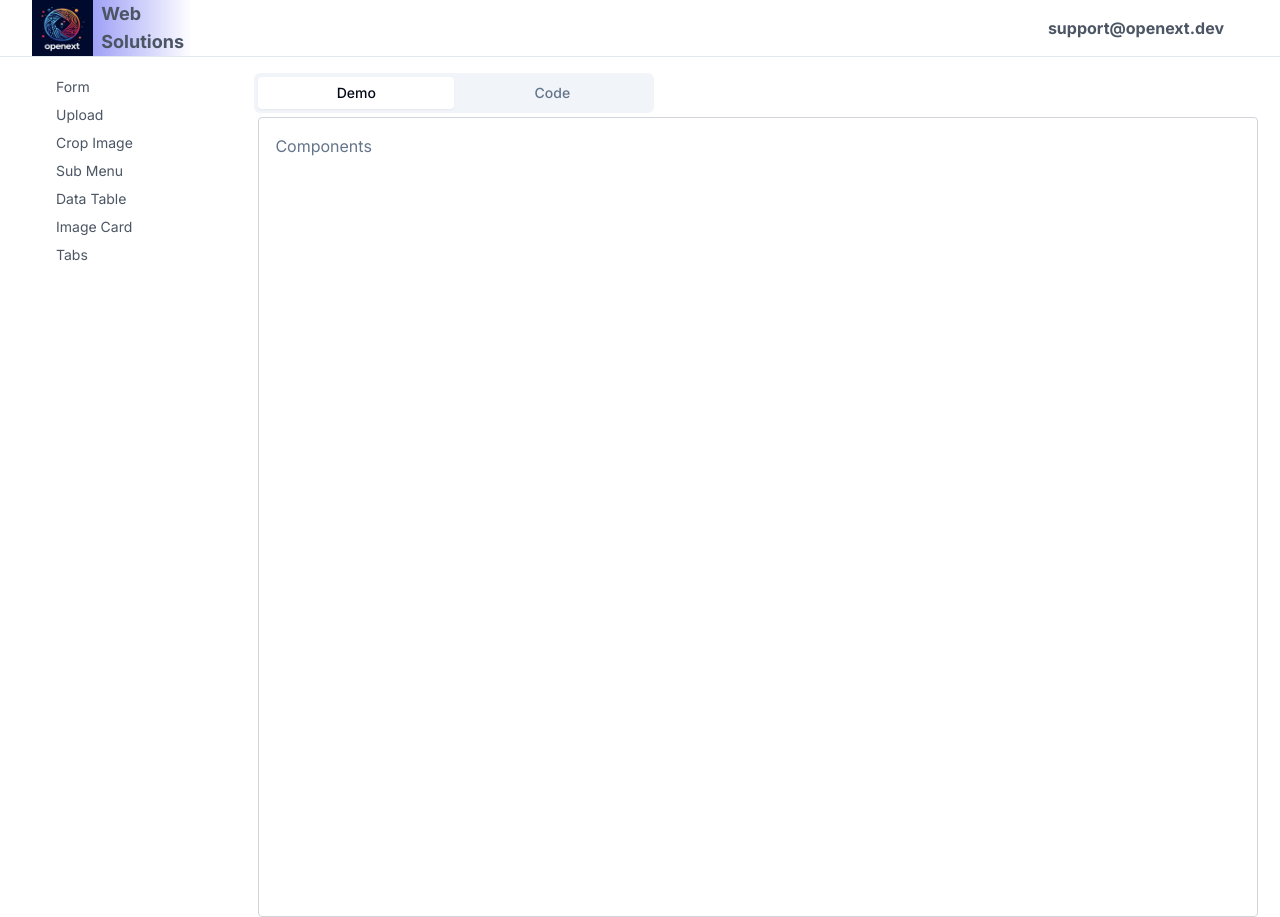
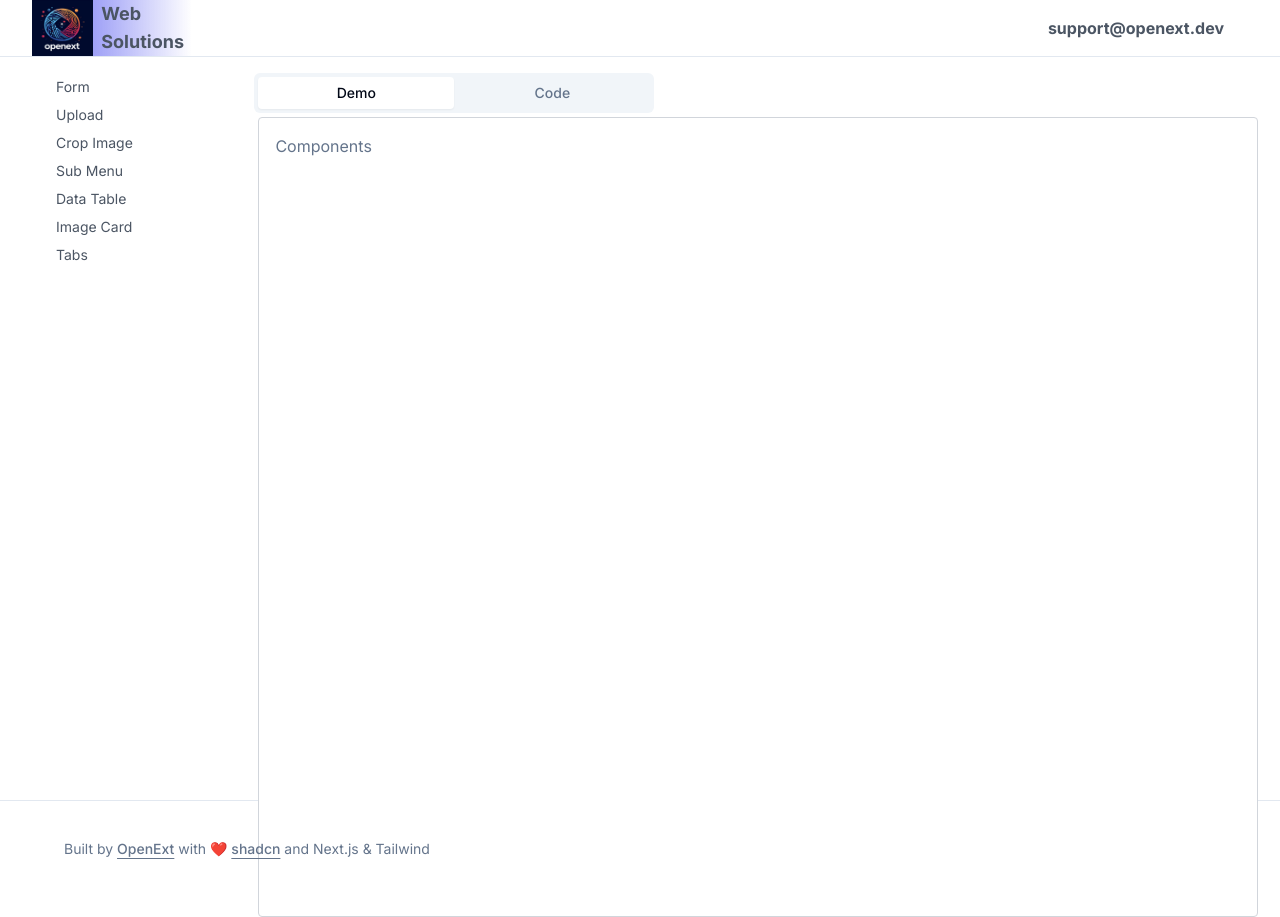
Before and after one commit to OpenExt-Labs/admin-panel-kit, a Next.js app: page / in a window 1280 px wide. Built offline with nearby package versions, Linux system fonts and the light colour scheme.

Commit message:
add footer

```diff
--- a/src/app/layout.tsx
+++ b/src/app/layout.tsx
@@ -2,6 +2,7 @@ import type { Metadata } from 'next'
 import { Inter } from 'next/font/google'
 import './globals.css'
 import Navbar from '@/components/common/nav-bar'
+import Footer from '@/components/common/footer'
 
 const inter = Inter({ subsets: ['latin'] })
 
@@ -21,6 +22,7 @@ export default function RootLayout({
         <Navbar>
           {children}
         </Navbar>
+        <Footer />
       </body>
     </html>
   )
--- /dev/null
+++ b/src/components/common/footer.tsx
@@ -0,0 +1,21 @@
+import Link from 'next/link';
+import React from "react";
+
+export default function Footer() {
+  return (
+    <footer className="py-6 md:px-8 md:py-0 border-t">
+      <div className="container flex flex-col items-center justify-between gap-4 md:h-24 md:flex-row">
+        <span className="text-center text-sm leading-loose text-muted-foreground md:text-left">
+          Built by {" "}
+          <Link href={"https://openext.dev"} className='font-medium underline underline-offset-4'>
+            OpenExt
+          </Link>
+          {" "}
+          with ❤️ {" "}
+          <Link href="https://ui.shadcn.com/" target="_blank" rel="noreferrer" className="font-medium underline underline-offset-4">shadcn</Link>
+          {" "} and Next.js & Tailwind
+        </span>
+      </div>
+    </footer >
+  );
+}
```
